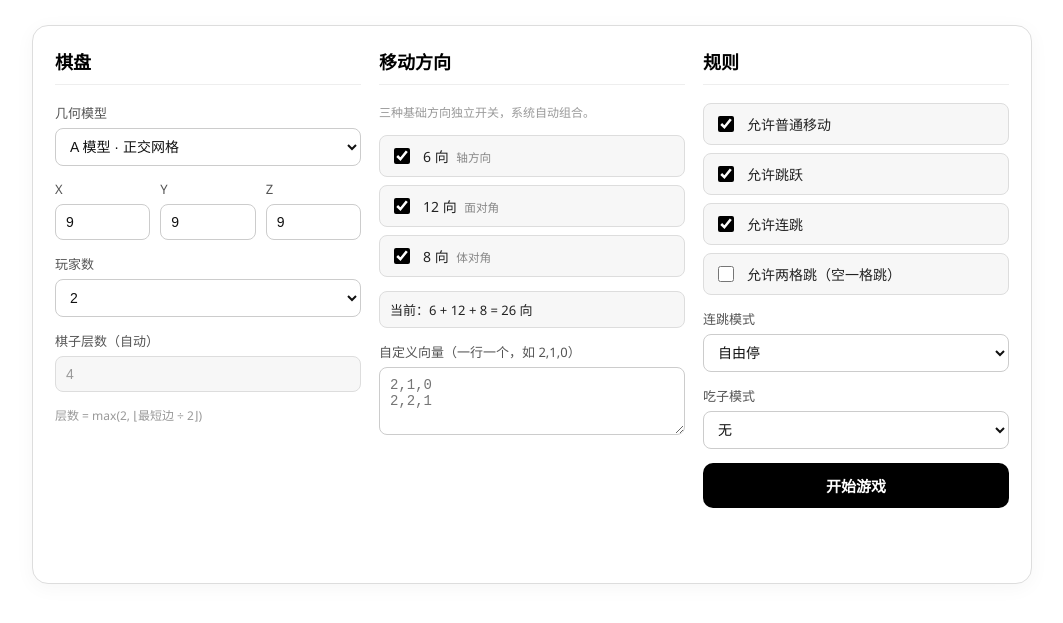
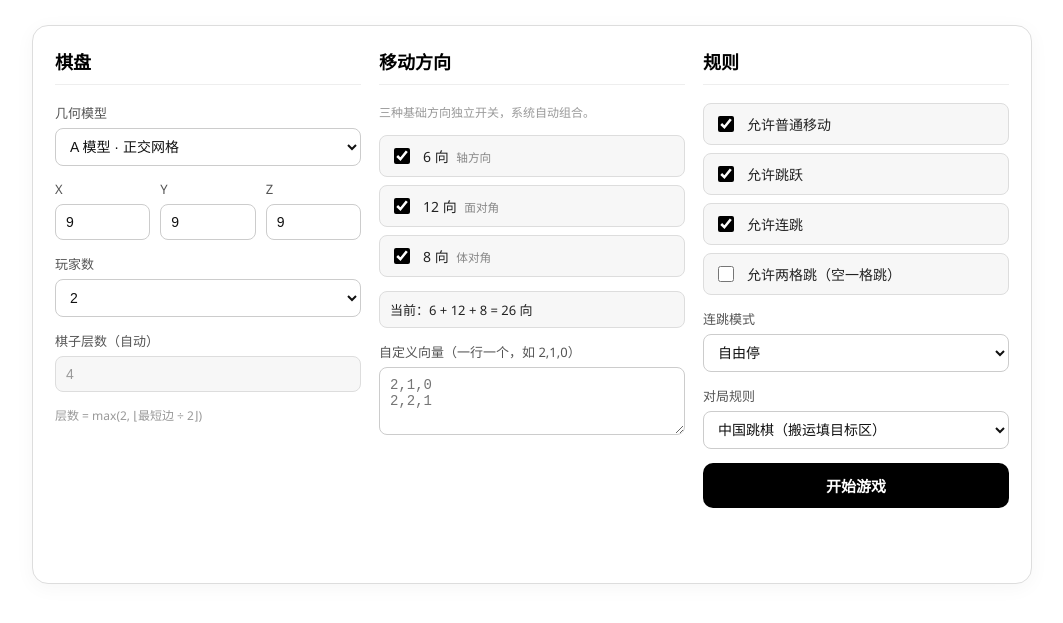
Before and after one commit to SanZiNEO/poly-jump, a plain HTML site: page frontend/index.html in a window 1280 px wide. Shown: the part 119-742 px from the top of the page, without its empty margins (108-1171 px from the left). Drawn offline with nearby package versions, Linux system fonts and the light colour scheme.

Commit message:
docs: 明确中国跳棋/西洋跳棋/混合模式定位与说明

```diff
--- a/frontend/index.html
+++ b/frontend/index.html
@@ -129,11 +129,11 @@
         </label>
 
         <label class="field">
-          <span>吃子模式</span>
+          <span>对局规则</span>
           <select id="capture-mode">
-            <option value="NONE" selected>无</option>
-            <option value="CAPTURE">西洋跳棋式</option>
-            <option value="MIXED">混合式</option>
+            <option value="NONE" selected>中国跳棋（搬运填目标区）</option>
+            <option value="CAPTURE">西洋跳棋（吃光对方）</option>
+            <option value="MIXED">混合模式（搬运为主，吃子送回原位）</option>
           </select>
         </label>
 
```
Also changed, not shown: 2 other files.
